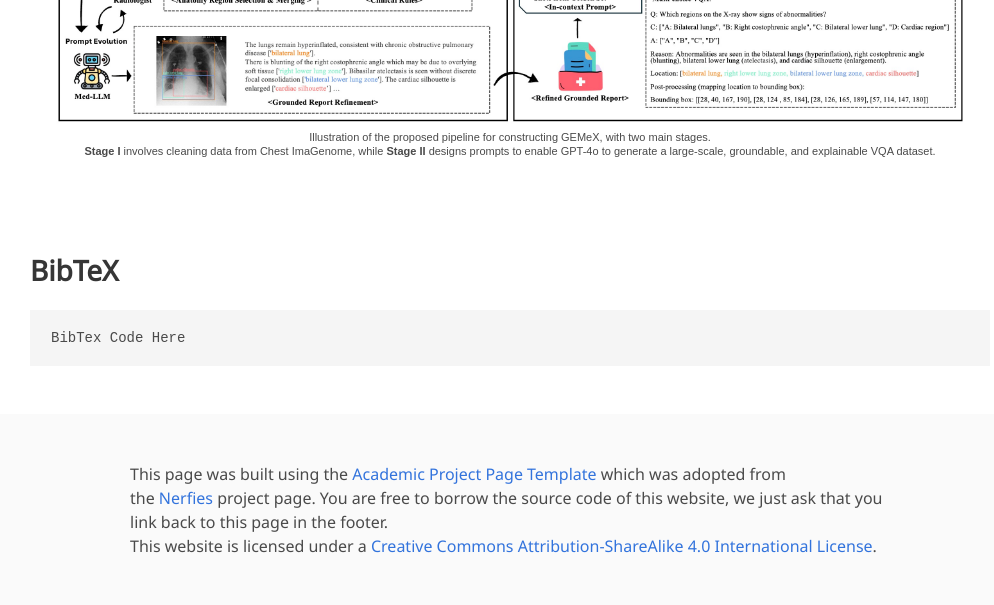
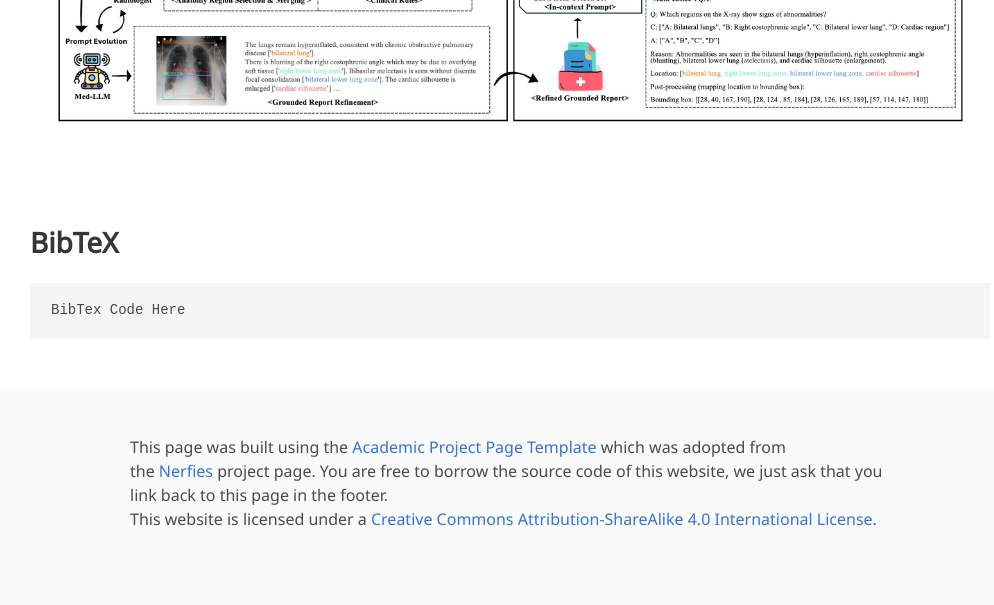
Before and after one commit to Awenbocc/GEMeX, a plain HTML site: page index.html in a window 1280 px wide. Shown: the part 1440-2045 px from the top of the page, without its empty margins (130-1124 px from the left). Drawn offline with nearby package versions, Linux system fonts and the light colour scheme; some icons are missing; a web font is replaced by a local one.

Commit message:
Update index.html

```diff
--- a/index.html
+++ b/index.html
@@ -204,7 +204,7 @@
       <h2 class="title is-3"><span class="icon" style="font-size: 30px; margin-right: 10px;">&#127775;</span>Pipeline</h2>
       <img src="static/images/overview.jpg" id="tree" alt="Overview Image" style="height: 100%;">
       <h2 class="subtitle has-text-centered">
-        <p style="font-size: 11px;"> Illustration of the proposed pipeline for constructing GEMeX, with two main stages. <br> <b>Stage I </b> involves cleaning data from Chest ImaGenome, while <b>Stage II </b> designs prompts to enable GPT-4o to generate a large-scale, groundable, and explainable VQA dataset. </p>
+        <!-- <p style="font-size: 11px;"> Illustration of the proposed pipeline for constructing GEMeX, with two main stages. <br> <b>Stage I </b> involves cleaning data from Chest ImaGenome, while <b>Stage II </b> designs prompts to enable GPT-4o to generate a large-scale, groundable, and explainable VQA dataset. </p> -->
       </h2>
     </div>
   </div>
```
